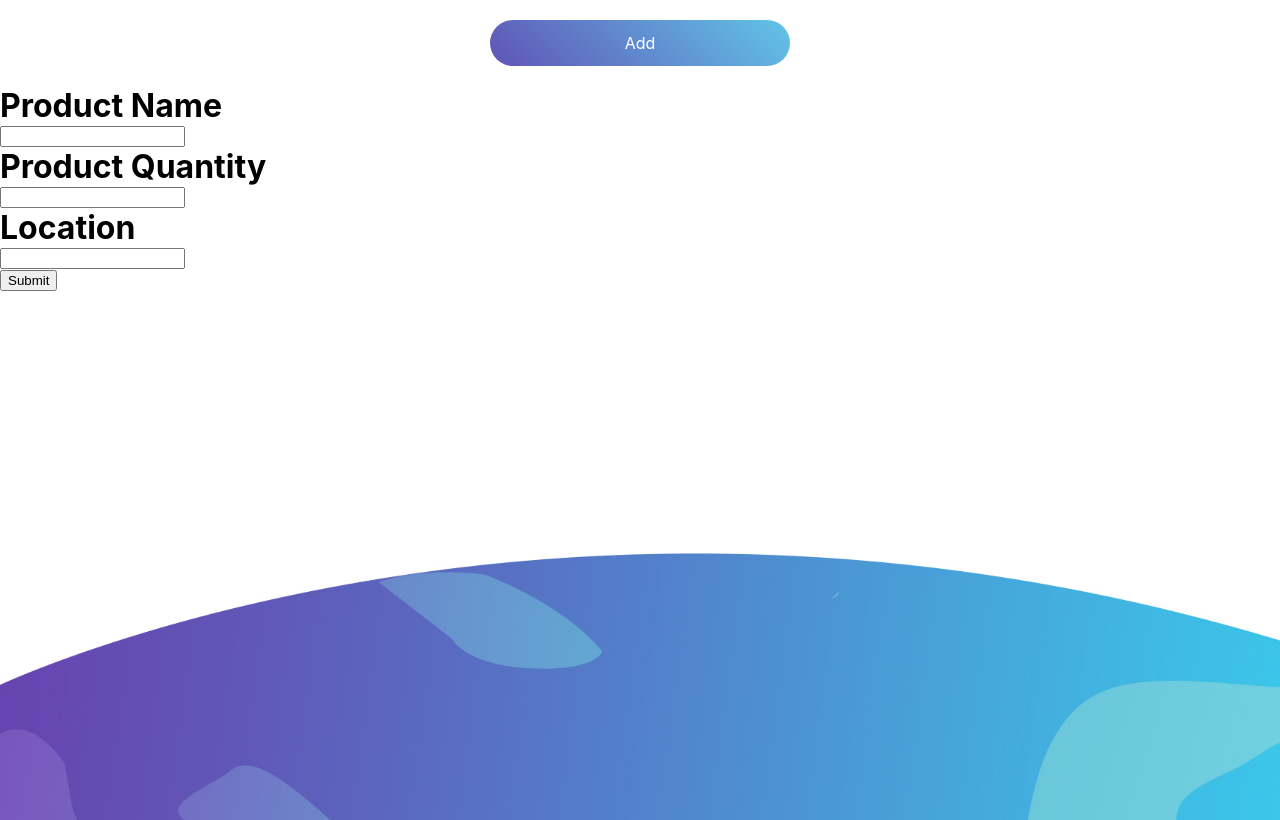
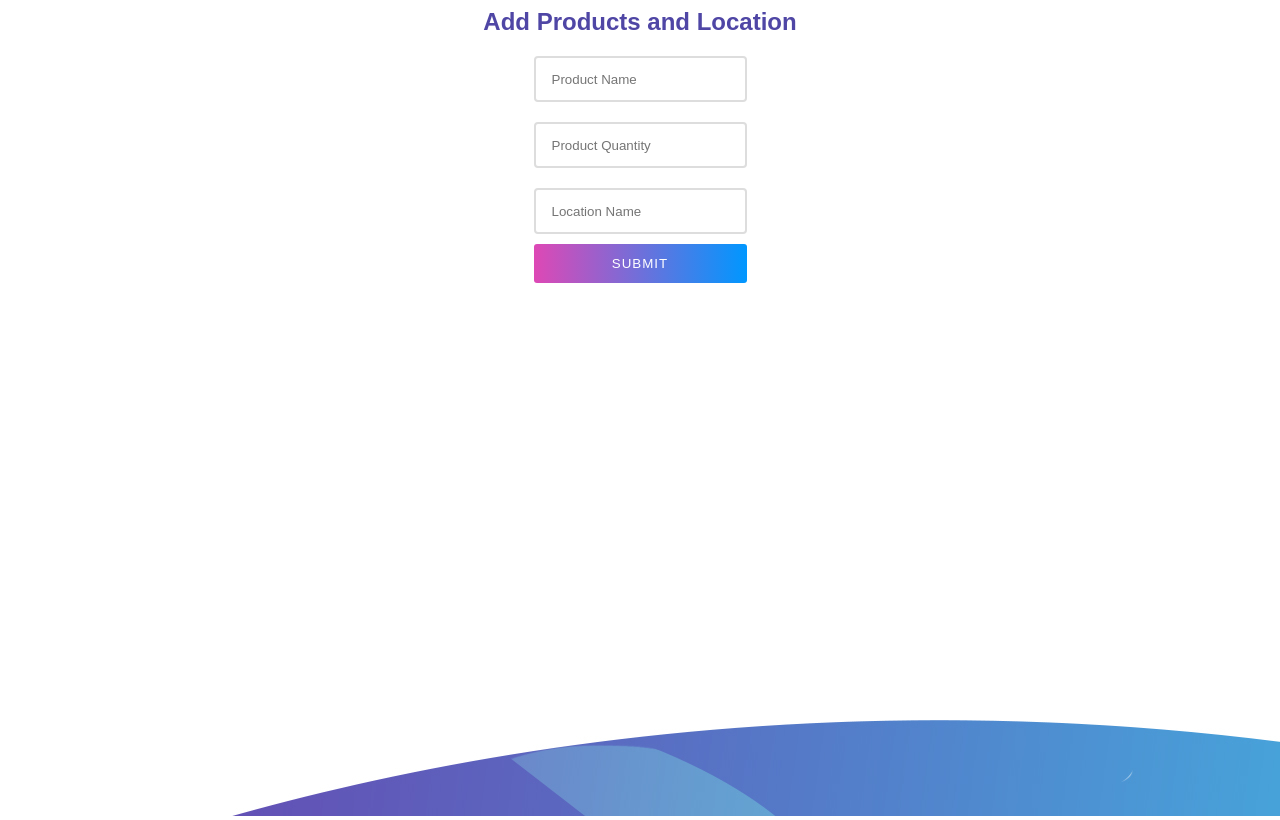
Before and after one commit to AlfredJoel05/Inventory-Management-system, a plain HTML site: page templates/Add.html in a window 1280 px wide. Drawn offline with Linux system fonts and the light colour scheme.

Commit message:
commit on 'master'

```diff
--- /dev/null
+++ b/static/css/forms.css
@@ -0,0 +1,75 @@
+* { box-sizing: border-box; }
+@import url('https://fonts.googleapis.com/css?family=Rubik:400,500&display=swap');
+
+
+body {
+  font-family: 'Rubik', sans-serif;
+  background-image: url("./assests/Table.jpg");
+}
+
+.container {
+  margin: 0;
+  padding: 0;
+  height: 100vh;
+}
+
+.left {
+  overflow: hidden;
+  display: flex;
+  flex-direction: column;
+  justify-content: center;
+  align-items: center;
+}
+
+.header > h2 {
+  margin: 0;
+  color: #4f46a5;
+  align-items: center;
+}
+
+.header > h4 {
+  margin-top: 10px;
+  font-weight: normal;
+  font-size: 15px;
+  color: rgba(0,0,0,.4);
+}
+
+.form {
+  max-width: 80%;
+  display: flex;
+  flex-direction: column;
+}
+
+.form > p {
+  text-align: right;
+}
+
+.form > p > a {
+  color: #000;
+  font-size: 14px;
+}
+
+.form-field {
+  height: 46px;
+  padding: 0 16px;
+  border: 2px solid #ddd;
+  border-radius: 4px;
+  font-family: 'Rubik', sans-serif;
+  outline: 0;
+  margin-top: 20px;
+}
+
+.form-field:focus {
+  border-color: #0f7ef1;
+}
+
+.form > button {
+  padding: 12px 10px;
+  border: 0;
+  background: linear-gradient(to right, #de48b5 0%,#0097ff 100%);
+  border-radius: 3px;
+  margin-top: 10px;
+  color: #fff;
+  letter-spacing: 1px;
+  font-family: 'Rubik', sans-serif;
+}
--- a/templates/Add.html
+++ b/templates/Add.html
@@ -4,24 +4,39 @@
     <title>Add</title>
     <meta charset="UTF-8">
     <meta name="viewport" content="width=device-width, initial-scale=1.0">
-    <link rel="stylesheet" type="text/css" href="../static/css/style.css"/>
+    <link rel="stylesheet" type="text/css" href="/static/css/forms.css"/>
 </head>
 <body>
-    <div class="addWrapper">
-        <div class="addTitle">Add</div>
-            <div class="forms">
-                <form method="post">
-                    <h1>Product Name</h1>
+    <!-- <div class="addWrapper">
+        <div class="addTitle">Add</div> -->
+            <!-- <div class="forms"> -->
+
+                    <!-- <h1>Product Name</h1>
                     <input type="text" name="product_name" />
                     <h1>Product Quantity</h1>
                     <input type="text" name="product_qty" />
                     <h1>Location</h1>
                     <input type="text" name="location_name" />
                     <div>
-                        <button>Submit</button>
-                    </div>
-                </form>
+                        <button>Submit</button> -->
+                          <!-- </div> -->
+                    <!-- </div> -->
+            <!-- </div> -->
+        <!-- </div> -->
+    <div class="container">
+        <div class="left">
+            <div class="header">
+            <h2 class="animation a1">Add Products and Location</h2>
             </div>
+            <form method="post"
+                <div class="form">
+                    <input type="text" class="form-field animation a3" name="product_name"  placeholder="Product Name">
+                    <input type="text" class="form-field animation a4" name="product_qty"  placeholder="Product Quantity">
+                    <input type="text" class="form-field animation a4" name="location_name"  placeholder="Location Name">
+                    <button class="animation a6">SUBMIT</button>
+                </div>
+            </form
         </div>
+    </div>
 </body>
 </html>
```
Also changed, not shown: templates/test.html (added, +26 -0 lines), 2 other files.
